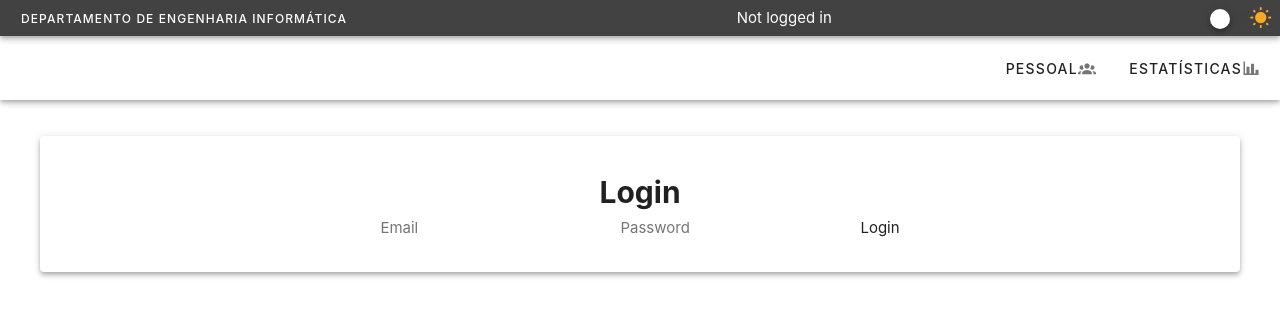
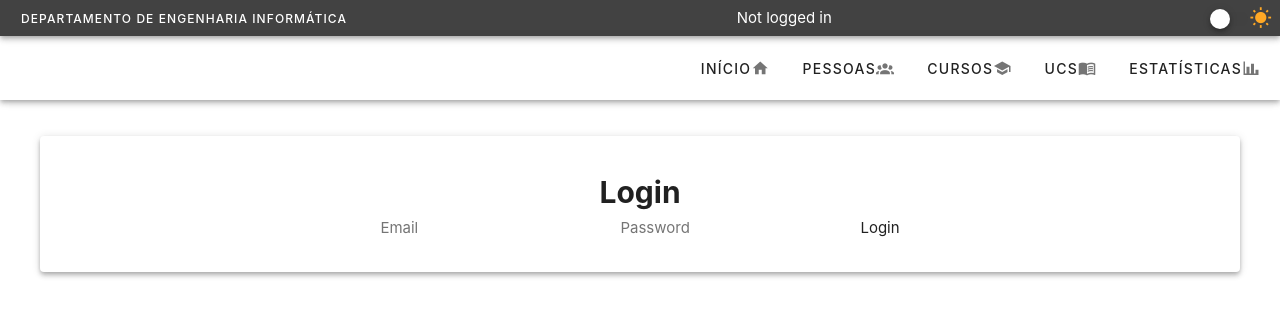
Before and after one commit to surtricecream/Academic-Management-System, a Vue app in the folder frontend/: page /login in a window 1280 px wide. Shown: the top 316 px of the page. Built offline with nearby package versions, Linux system fonts and the light colour scheme; no server answers.

Commit message:
feat(frontend): add Courses/UCs links to topbar

```diff
--- a/frontend/src/App.vue
+++ b/frontend/src/App.vue
@@ -20,8 +20,7 @@ import TopBar from '@/components/TopBar.vue'
 import ErrorMessage from '@/components/ErrorMessage.vue';
 import LoadingOverlay from '@/components/LoadingOverlay.vue';
 
-
-import { RouterLink, RouterView } from 'vue-router'
+import { RouterView } from 'vue-router'
 
 import { useAppearanceStore } from './stores/appearance';
 import { onMounted, onUnmounted } from 'vue';
--- a/frontend/src/components/TopBar.vue
+++ b/frontend/src/components/TopBar.vue
@@ -8,7 +8,10 @@ import UtilBar from '@/components/UtilBar.vue'
 import NavBar from '@/components/NavBar.vue'
 
 const navbarItems = [
-  { name: 'Pessoal', path: '/people', icon: 'mdi-account-group' },
-  { name: 'Estatísticas', path: '/statistics', icon: 'mdi-chart-bar' },
+  { name: 'Início', path: '/', icon: 'mdi-home' },
+  { name: 'Pessoas', path: '/people', icon: 'mdi-account-group' },
+  { name: 'Cursos', path: '/courses', icon: 'mdi-school' },
+  { name: 'UCs', path: '/ucs', icon: 'mdi-book-open-variant' },
+  { name: 'Estatísticas', path: '/statistics', icon: 'mdi-chart-bar' }
 ]
 </script>
--- a/frontend/src/views/courses/CoursesView.vue
+++ b/frontend/src/views/courses/CoursesView.vue
@@ -27,7 +27,7 @@
 </template>
 
 <script setup lang="ts">
-import type CourseDto from '@/models/CourseDto'
+import type CourseDto from '../../models/courses/CourseDto'
 import RemoteService from '@/services/RemoteService'
 import { reactive, ref } from 'vue'
 
--- a/frontend/src/views/ucs/UcsView.vue
+++ b/frontend/src/views/ucs/UcsView.vue
@@ -34,7 +34,7 @@
 </template>
 
 <script setup lang="ts">
-import type UcDto from '@/models/UcDto'
+import type UcDto from '../../models/ucs/UcDto'
 import RemoteService from '@/services/RemoteService'
 import { reactive, ref } from 'vue'
 import { useRouter } from 'vue-router'
```
Also changed, not shown: frontend/src/services/RemoteService.ts (+5 -5 lines), frontend/src/models/courses/CourseDto.ts (renamed from frontend/src/models/CourseDto.ts), frontend/src/models/people/CreatePersonDto.ts (renamed from frontend/src/models/CreatePersonDto.ts), frontend/src/models/people/PersonDto.ts (renamed from frontend/src/models/PersonDto.ts), frontend/src/models/ucs/CreateUcDto.ts (renamed from frontend/src/models/CreateUcDto.ts), frontend/src/models/ucs/UcDto.ts (renamed from frontend/src/models/UcDto.ts).
